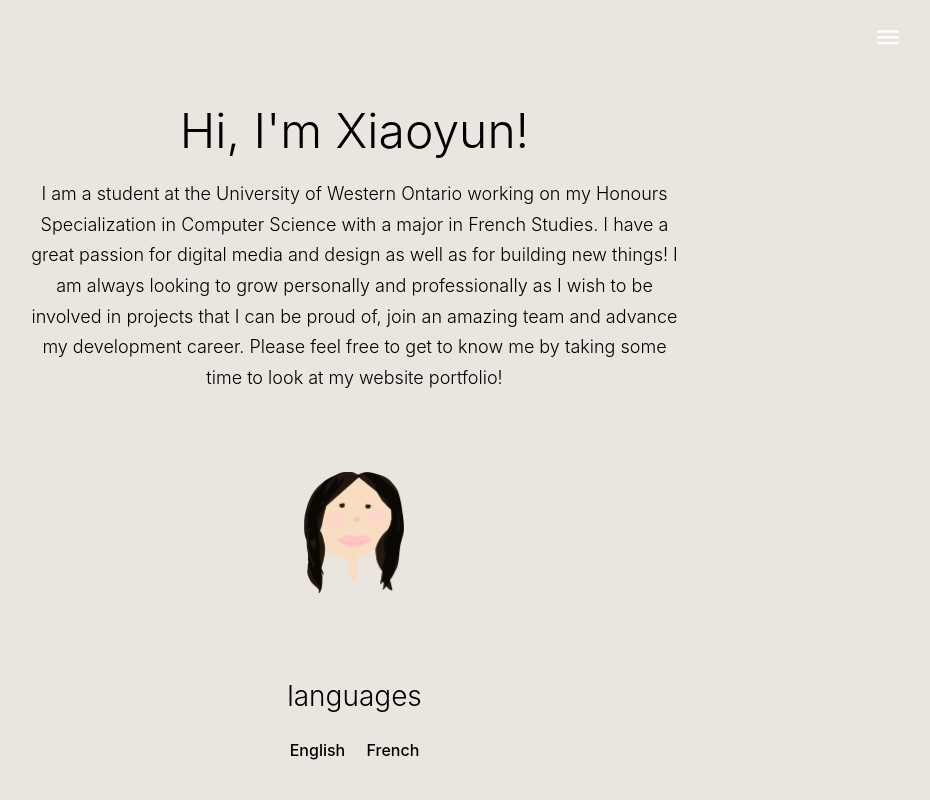
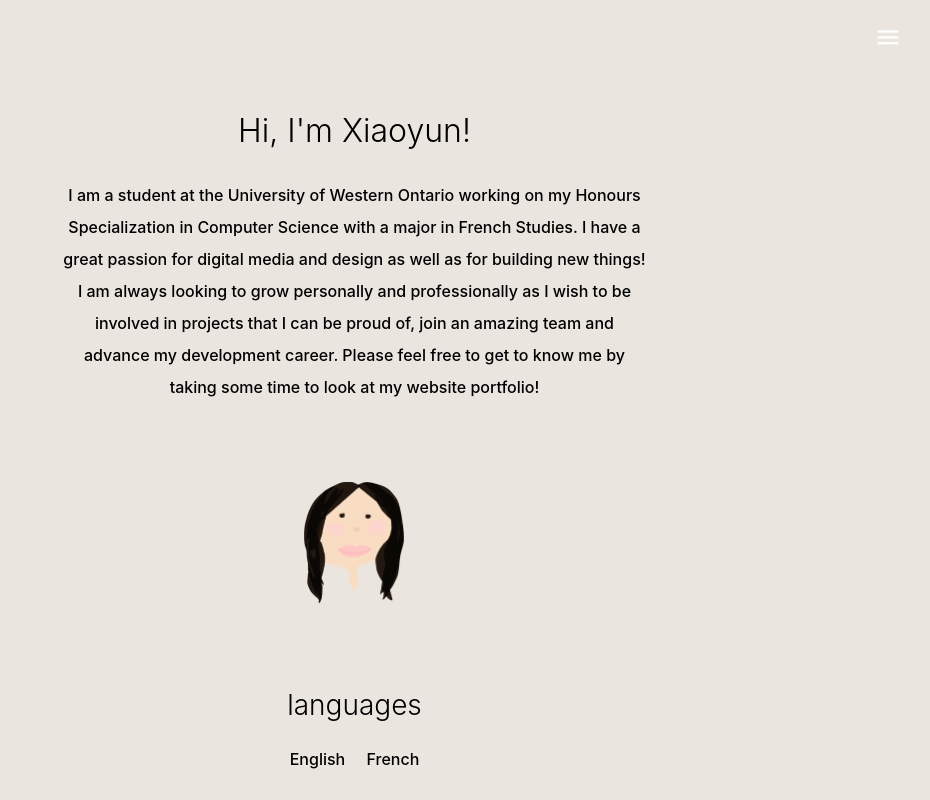
Before and after one commit to ErnestLi1995/xiaoyunbonato.github.io, a plain HTML site: page about.html in a window 1280 px wide. Shown: the top 800 px of the page, without its empty margins (293-1223 px from the left). Drawn offline with Linux system fonts and the light colour scheme; files whose address does not match are found by name; a web font is replaced by a local one.

Commit message:
commit website
commit website

```diff
--- a/about.html
+++ b/about.html
@@ -24,7 +24,8 @@
 
   </head>
 
-  <body data-spy="scroll" data-target=".site-navbar-target" data-offset="300">
+
+  <body data-spy="scroll" data-target=".site-navbar-target" data-offset="300" style="background-color: #EAE6DF">
 
 
     <div class="site-wrap-xiao" id="home-section">
@@ -85,8 +86,8 @@
                     <br>
                     <br>
                     <div class= f>
-              <h1 class="mb-4 text-black">Hi, I'm Xiaoyun!</h1>
-              <p class="mb-4 text-black">I am a student at the University of Western Ontario working on my Honours Specialization in Computer Science with a major in French Studies. I have a great passion for digital media and design as well as for building new things! I am always looking to grow personally and professionally as I wish to be involved in projects that I can be proud of, join an amazing team and advance my development career. Please feel free to get to know me by taking some time to look at my website portfolio! </p>
+              <h2 class="mb-4 text-black" color="black">Hi, I'm Xiaoyun!</h2>
+              <h6 class="mb-4 text-black" color="black" style="line-height: 2">I am a student at the University of Western Ontario working on my Honours Specialization in Computer Science with a major in French Studies. I have a great passion for digital media and design as well as for building new things! I am always looking to grow personally and professionally as I wish to be involved in projects that I can be proud of, join an amazing team and advance my development career. Please feel free to get to know me by taking some time to look at my website portfolio!</h6>
                     <br>
                     <br>
                     <img src= "images/xia.png" align= "center" width="100px">
@@ -110,9 +111,7 @@
                     <h6 class="mb-4 text-black">Express &nbsp; &nbsp; Flask &nbsp; &nbsp; Django</h6>
                     <br>
                     <br>
-                                            </div>
-
-
+                </div>
             </div>
           </div>
         </div>
--- a/css/style.css
+++ b/css/style.css
@@ -1,5 +1,5 @@
+
 @media screen and (min-width: 660px) {
-
 /* Base */
 html {
   overflow-x: hidden; }
@@ -214,7 +214,9 @@ body {
   color: #EAE6DF !important;
     background-color: #EAE6DF;
   font-weight: 300;
-  font-size: 1rem; }
+  font-size: 1rem;
+background-size: cover;
+    }
 
 ::-moz-selection {
   background: none;
@@ -235,7 +237,7 @@ a {
 h1, h2, h3, h4, h5,
 .h1, .h2, .h3, .h4, .h5 {
   font-weight: 300;
-  color: #000;
+  color: black;
     line-height: 1.5;
     }
 
@@ -264,9 +266,9 @@ h1, h2, h3, h4, h5,
     -webkit-box-shadow: none;
     box-shadow: none; }
   .btn.btn-outline-white {
-    border-color: #fff;
+    border-color: #000;
     background: transparent;
-    color: #fff; }
+    color: #000; }
     .btn.btn-outline-white:hover {
       background: #fff;
       border-color: #fff;
@@ -384,6 +386,8 @@ padding-top: 90%;
 .f{
 margin-top: -45%;
     position:absolute;
+    padding-left: 5%;
+    padding-right: 5%;
 }
 @media (max-width: 991.98px) {
 
@@ -1848,9 +1852,6 @@ margin-top: -45%;
 	display: inline-block;
     font-weight: 200;
     position: absolute;
-
-
-
 }
 
 .typewriter-text {
@@ -1889,3 +1890,9 @@ mb-4 text-black{
 line-height: 1.5;
 
 }
+body{
+    background-color: #EAE6DF;
+    overflow:auto;
+    background-size: 100% 100%;
+
+    }
```
Also changed, not shown: blog.html (+1 -1 lines), contact.html (+1 -1 lines), index.html (+1 -1 lines).
